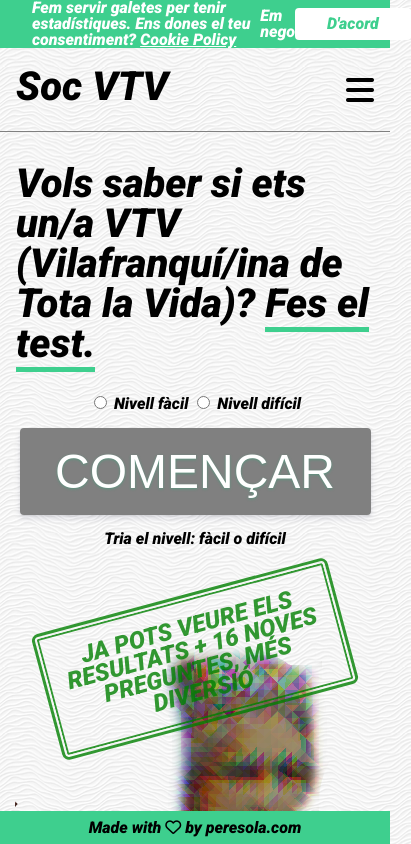
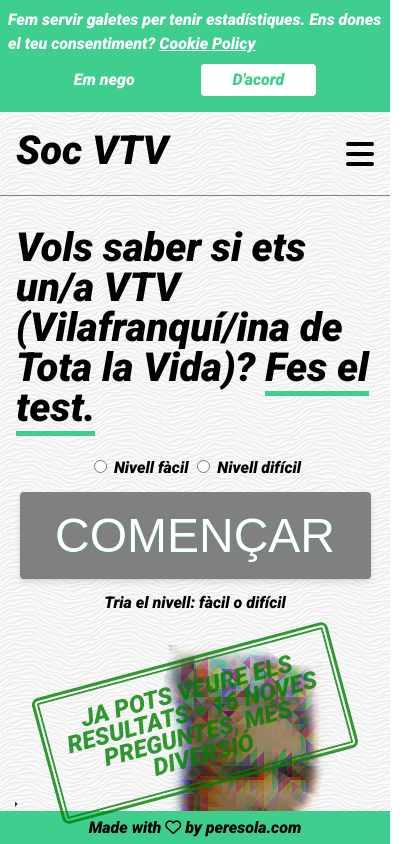
Before and after one commit to petrussola/vtv-frontend, a plain HTML site: page index.html in a window 390 px wide. Shown: the whole page, 411 px wide, since content can reach past the window. Drawn offline with Linux system fonts and the light colour scheme.

Commit message:
Style consent for mobile

```diff
--- a/style.css
+++ b/style.css
@@ -172,11 +172,10 @@ header {
 #tracking {
 	background-color: var(--startButtonColor);
 	color: #fff;
-	height: 3rem;
 	display: flex;
 	flex-direction: row;
 	align-items: center;
-	padding: 0 2rem;
+	padding: 0.5rem 2rem;
 }
 
 #tracking.hide {
@@ -192,7 +191,7 @@ header {
 }
 
 #buttons-consent {
-	width: 30%;
+	width: 40%;
 	display: flex;
 	flex-direction: row;
 	align-items: center;
@@ -603,6 +602,21 @@ footer {
 		padding: 0;
 		text-shadow: none;
 	}
+
+	#tracking {
+		flex-direction: column;
+		padding: 0.5rem;
+	}
+
+	#tracking p {
+		width: 100%;
+		line-height: 1.5rem;
+	}
+
+	#buttons-consent {
+		width: 100%;
+		padding: 0.5rem 0;
+	}
 }
 
 @media (max-width: 500px) {
```
